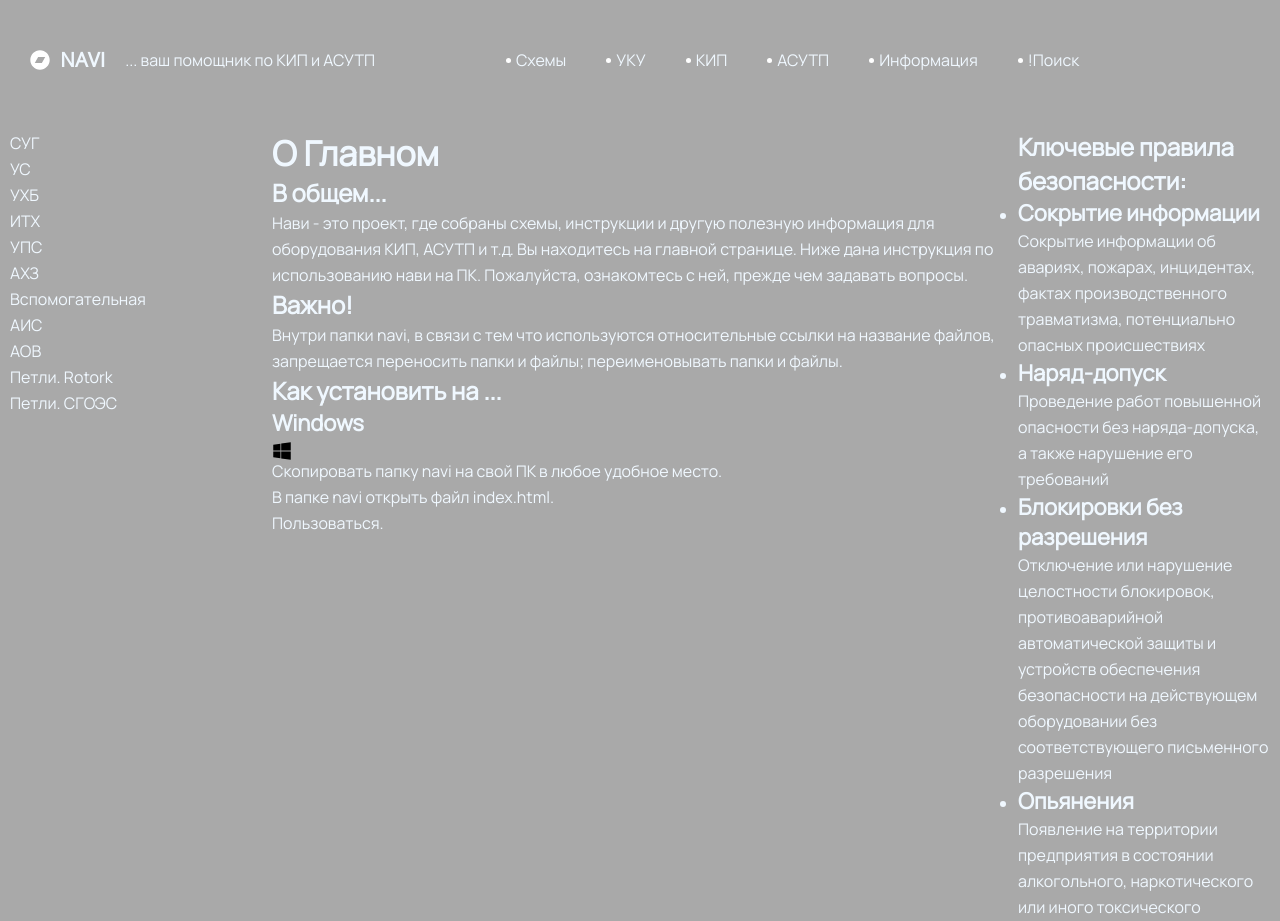
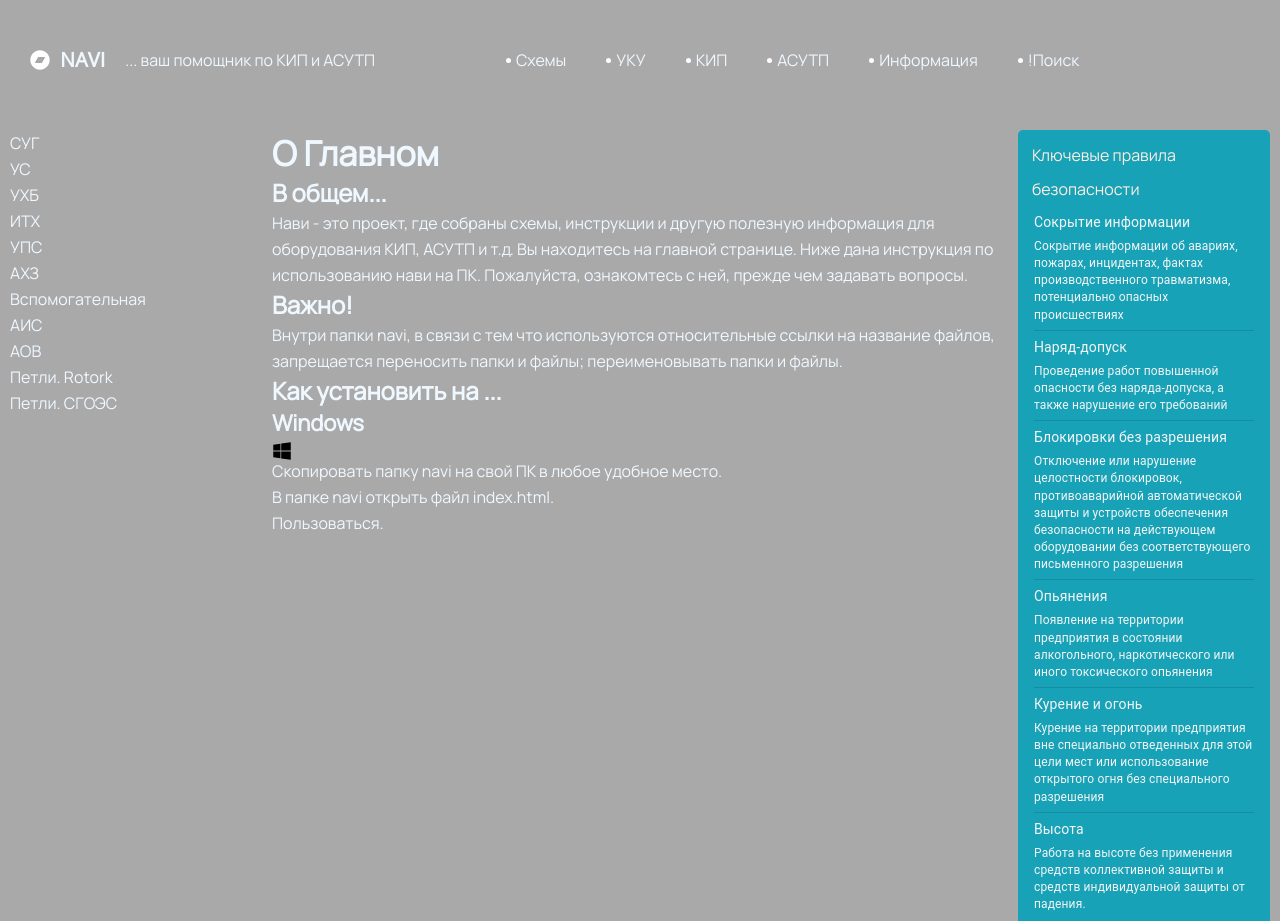
Before and after one commit to burik84/navi, a React app: page / in a window 1280 px wide. Shown: the top 921 px of the page. Built offline with nearby package versions, Linux system fonts and the light colour scheme.

Commit message:
feat: add styling aside

```diff
--- a/src/script/layout/Aside.tsx
+++ b/src/script/layout/Aside.tsx
@@ -1,47 +1,115 @@
 import React from 'react';
 
+import { List, ListItem, ListItemText, Divider, makeStyles, lighten } from '@material-ui/core';
+
+import { colorPrimary, colorSecondary } from '../shared/constants';
+
+const useStyles = makeStyles((theme) => ({
+  root: {
+    width: '100%',
+    maxWidth: 360,
+    paddingTop: '0px',
+    backgroundColor: colorPrimary,
+    borderBottomLeftRadius: '5px',
+    borderBottomRightRadius: '5px',
+  },
+  list: {
+    paddingTop: '0px',
+    paddingBottom: '0px',
+  },
+  dividerFullWidth: {
+    margin: `5px 0 0 ${theme.spacing(2)}px`,
+  },
+  dividerInset: {
+    margin: `5px 0 0 ${theme.spacing(9)}px`,
+  },
+  primary: {
+    color: colorSecondary,
+    marginBottom: '.5rem',
+    fontSize: '1.4rem',
+  },
+  secondary: {
+    color: colorSecondary,
+    fontSize: '1.2rem',
+  },
+}));
+
 export const Aside: React.FC = () => {
+  const classes = useStyles();
   return (
     <aside className="aside">
-      <h3>Ключевые правила безопасности:</h3>
-      <ul>
-        <li>
-          <h4>Сокрытие информации</h4>
-          <p>
-            Сокрытие информации об авариях, пожарах, инцидентах, фактах производственного травматизма, потенциально
-            опасных происшествиях
-          </p>
-        </li>
-        <li>
-          <h4>Наряд-допуск</h4>
-          <p>Проведение работ повышенной опасности без наряда-допуска, а также нарушение его требований</p>
-        </li>
-        <li>
-          <h4>Блокировки без разрешения</h4>
-          <p>
-            Отключение или нарушение целостности блокировок, противоаварийной автоматической защиты и устройств
-            обеспечения безопасности на действующем оборудовании без соответствующего письменного разрешения
-          </p>
-        </li>
-        <li>
-          <h4>Опьянения</h4>
-          <p>
-            Появление на территории предприятия в состоянии алкогольного, наркотического или иного токсического
-            опьянения
-          </p>
-        </li>
-        <li>
-          <h4>Курение и огонь</h4>
-          <p>
-            Курение на территории предприятия вне специально отведенных для этой цели мест или использование открытого
-            огня без специального разрешения
-          </p>
-        </li>
-        <li>
-          <h4>Высота</h4>
-          <p>Работа на высоте без применения средтсв коллективной защиты и средств индивидуальной защиты от падения.</p>
-        </li>
-      </ul>
+      <h3 className="aside__title">Ключевые правила безопасности</h3>
+      <List component="ul" className={classes.root}>
+        <ListItem className={classes.list}>
+          <ListItemText
+            classes={{
+              primary: classes.primary,
+              secondary: classes.secondary,
+            }}
+            primary="Сокрытие информации"
+            secondary="Сокрытие информации об авариях, пожарах, инцидентах, фактах производственного травматизма, потенциально
+            опасных происшествиях"
+          />
+        </ListItem>
+        <Divider variant="middle" />
+        <ListItem className={classes.list}>
+          <ListItemText
+            classes={{
+              primary: classes.primary,
+              secondary: classes.secondary,
+            }}
+            primary="Наряд-допуск"
+            secondary="Проведение работ повышенной опасности без наряда-допуска, а также нарушение его требований"
+          />
+        </ListItem>
+        <Divider variant="middle" />
+        <ListItem className={classes.list}>
+          <ListItemText
+            classes={{
+              primary: classes.primary,
+              secondary: classes.secondary,
+            }}
+            primary="Блокировки без разрешения"
+            secondary="Отключение или нарушение целостности блокировок, противоаварийной автоматической защиты и устройств
+            обеспечения безопасности на действующем оборудовании без соответствующего письменного разрешения"
+          />
+        </ListItem>
+        <Divider variant="middle" />
+        <ListItem className={classes.list}>
+          <ListItemText
+            classes={{
+              primary: classes.primary,
+              secondary: classes.secondary,
+            }}
+            primary="Опьянения"
+            secondary="Появление на территории предприятия в состоянии алкогольного, наркотического или иного токсического
+            опьянения"
+          />
+        </ListItem>
+        <Divider variant="middle" />
+        <ListItem className={classes.list}>
+          <ListItemText
+            classes={{
+              primary: classes.primary,
+              secondary: classes.secondary,
+            }}
+            primary="Курение и огонь"
+            secondary="Курение на территории предприятия вне специально отведенных для этой цели мест или использование открытого
+            огня без специального разрешения"
+          />
+        </ListItem>
+        <Divider variant="middle" />
+        <ListItem className={classes.list}>
+          <ListItemText
+            classes={{
+              primary: classes.primary,
+              secondary: classes.secondary,
+            }}
+            primary="Высота"
+            secondary="Работа на высоте без применения средств коллективной защиты и средств индивидуальной защиты от падения."
+          />
+        </ListItem>
+      </List>
     </aside>
   );
 };
--- /dev/null
+++ b/src/script/shared/constants.ts
@@ -0,0 +1,2 @@
+export const colorPrimary = '#17a2b8';
+export const colorSecondary = '#F5F5F5';
--- a/src/styles/components/_button.scss
+++ b/src/styles/components/_button.scss
@@ -17,7 +17,3 @@
     transform: scale(1.1);
   }
 }
-.MuiIconButton-label{
-  width: 100%;
-  height: 100%;
-}
--- a/src/styles/layouts/_aside.scss
+++ b/src/styles/layouts/_aside.scss
@@ -1,3 +1,13 @@
-.aside{
+.aside {
   grid-area: aside;
 }
+
+.aside__title {
+  padding: 8px 14px 0;
+  font-size: 1.6rem;
+  background-color: $color-primary;
+  color: $color-background;
+  font-weight: normal;
+  border-top-left-radius: 5px;
+  border-top-right-radius: 5px;
+}
--- a/src/styles/style.scss
+++ b/src/styles/style.scss
@@ -2,6 +2,7 @@
 @import './utils/reset';
 @import './utils/placeholder';
 @import './utils/mixin';
+@import './utils/material';
 
 @import './fonts/fonts';
 
--- /dev/null
+++ b/src/styles/utils/_material.scss
@@ -0,0 +1,4 @@
+.MuiIconButton-label{
+  width: 100%;
+  height: 100%;
+}
```
